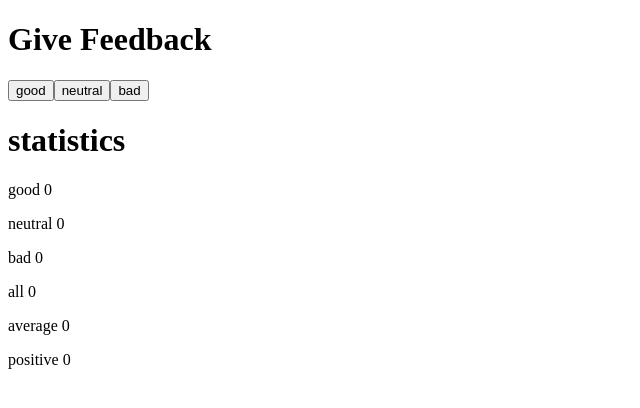
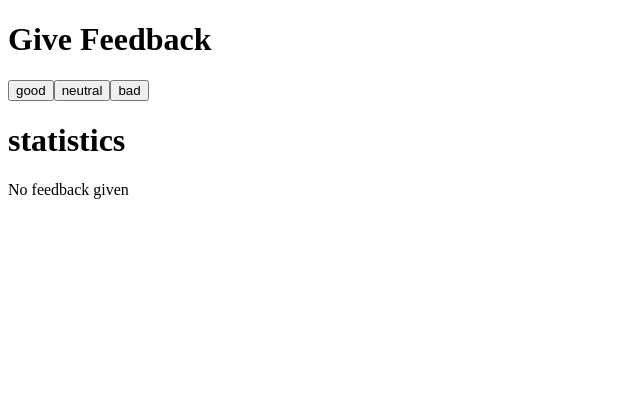
Before and after one commit to PrinceBaghel258025/fullStackOpen, a React (Create React App) app in the folder part1/part1/: page / in a window 1280 px wide. Shown: the top 408 px of the page, without its empty margins (0-640 px from the left). Built offline with nearby package versions, Linux system fonts and the light colour scheme.

Commit message:
completed 1.8 as well as 1.9

```diff
--- a/part1/part1/src/App.js
+++ b/part1/part1/src/App.js
@@ -7,25 +7,35 @@ const Button = ({ onClick, text }) => (
     {text}
   </button>
 )
-//Line Component*******************************
-const Line = ({ text, count }) => <p>{text} {count}</p>
+//StatisticLine Component*******************************
+const StatisticLine = ({ text, count }) => <p>{text} {count}</p>
+
 //showing stastics using stats object**********
 const Statistics = (props) => {
 
   const { goodText, goodCount, neutralText, neutralCount, badText, badCount, allText, allCount, averageText, averageCount, positiveText, positiveCount } = props.data;
 
 
-  return (
-    <>
-      <Line text={goodText} count={goodCount} />
-      <Line text={neutralText} count={neutralCount} />
-      <Line text={badText} count={badCount} />
-      <Line text={allText} count={allCount} />
-      <Line text={averageText} count={averageCount} />
-      <Line text={positiveText} count={positiveCount} />
-    </>
-  )
+  // Conditional Rendering*********************
+  if (goodCount || badCount || neutralCount) {
+    return (
+      <>
+        <StatisticLine text={goodText} count={goodCount} />
+        <StatisticLine text={neutralText} count={neutralCount} />
+        <StatisticLine text={badText} count={badCount} />
+        <StatisticLine text={allText} count={allCount} />
+        <StatisticLine text={averageText} count={averageCount} />
+        <StatisticLine text={positiveText} count={positiveCount} />
+      </>
+    )
+  }
+  return <>
+    <p>No feedback given</p>
+  </>
+
+
 }
+
 //App Component
 const App = () => {
 
```
